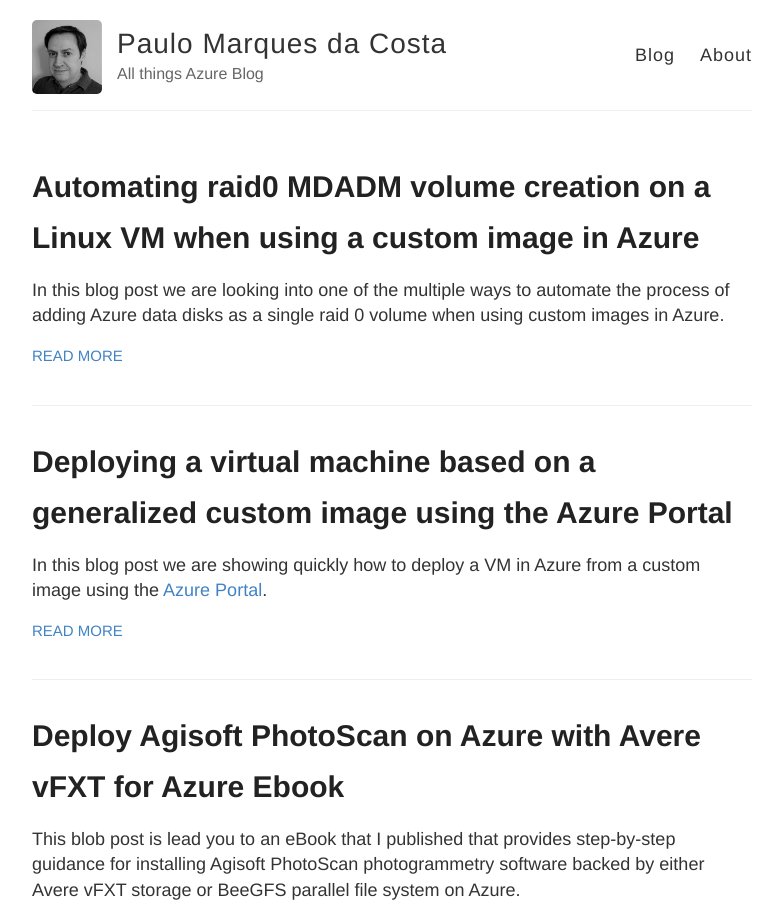
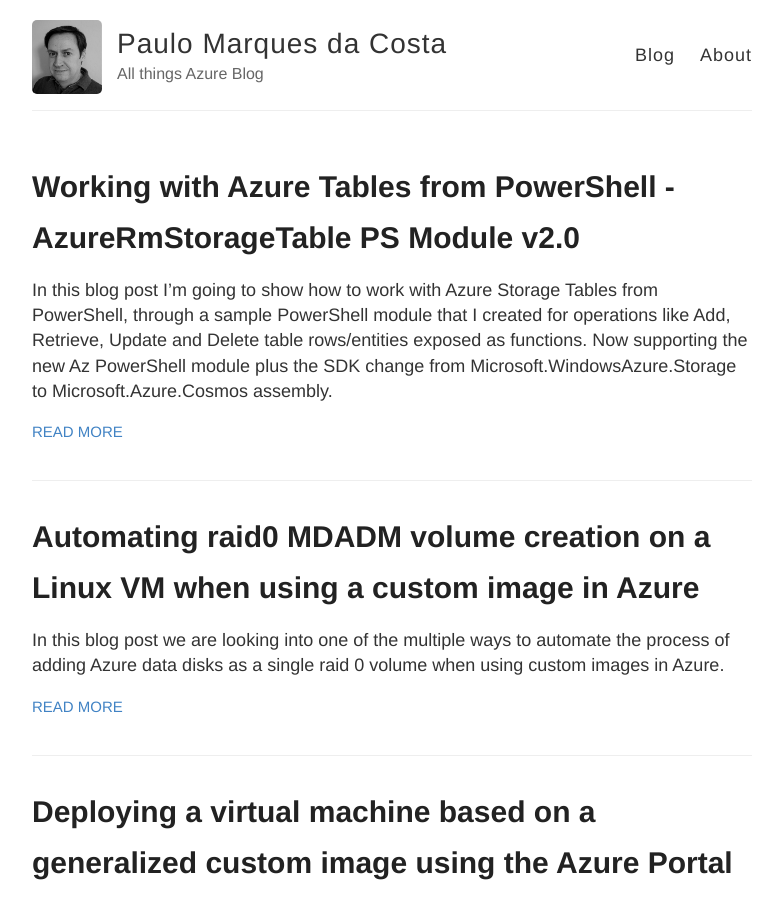
Before and after one commit to paulomarquesc/paulomarquesc.github.io, a Jekyll site: the page built from index.html, in a window 1280 px wide and 900 px high. Shown: the whole window, without its empty margins (248-1031 px from the left). Built offline with Jekyll 4.4.1, drawn with Linux system fonts in a browser that asks for light colours; part of the change alters nothing that is shown.

Commit message:
adding blog about storage tables module

```diff
--- a/_drafts/2019-3-15-working-with-azure-storage-tables-from-powershell.md
+++ b/_posts/2019-3-15-working-with-azure-storage-tables-from-powershell.md
@@ -10,9 +10,24 @@ In this blog post I’m going to show how to work with Azure Storage Tables from
 
 <!--more-->
 
-## Updates
+# In this blog post
 
-<span style="color:red">**Update 03/14/2019**</span>: Updates to use the new Az.Storage PowerShell module, which is now the requirement for this module to work since the old Microsoft.WindowsAzure.Storage assembly got replaced by Microsoft.Azure.Cosmos. It also runs on PowerShell core as well, tested on PS 5.1, PS 6.2 and Linux PS. Kudos to [jakedenyer](https://github.com/jakedenyer) for his contributions on async methods.
+Topics covered in this blog post:
+
+* [Updates](#updates)
+* [Introduction](#intro)
+* [Requirements](#requirements)
+* [Installation/Source Code](#install)
+* [Using Azure Storage Table PowerShell Module](#psstoragetable)
+  * [Adding Rows/Entities](#adding)
+  * [Retrieving Rows/Entities](#retrieving)
+  * [Updating an entity](#updating)
+  * [Deleting rows/entities](#deleting)
+* [References](#references)
+
+## Updates<a name="updates"></a>
+
+<span style="color:red">**Update 03/26/2019**</span>: Updates to use the new Az.Storage PowerShell module, which is now the requirement for this module to work since the old Microsoft.WindowsAzure.Storage assembly got replaced by Microsoft.Azure.Cosmos. It also runs on PowerShell core as well, tested on PS 5.1, PS 6.2 and Linux PS. Kudos to [jakedenyer](https://github.com/jakedenyer) for his contributions on async methods.
 
 **Update 03/08/2018**: Due to a number of conflicts related to assemblies needed on Storage Tables and Cosmos DB, as of this date, Cosmos DB support was removed from this module and I'll be working in a separate module for Cosmos DB and this will be release shortly.
 
@@ -22,23 +37,23 @@ In this blog post I’m going to show how to work with Azure Storage Tables from
 
 **Release Notes**: For more details about updates being done in the module, please refer to its release notes on [GitHub](https://github.com/paulomarquesc/AzureRmStorageTable/blob/master/ReleaseNotes.md).
 
-## Introduction
+## Introduction<a name="intro"></a>
 Azure Storage Tables is one of the four Microsoft Azure Storage abstractions available (Blobs, Queues and Azure Files are the other ones) at the time that this blog was written. It is basically a way to store data in a structured way on a non relational database system (meaning, not an RDBMS system) based on key-value pairs.
 
 Since up to today there are no official cmdlets to support entity/row management inside the tables from Azure PowerShell module, I decided to create this simple module to help IT Pros to leverage this service without having knowledge of .NET framework through some simple cmdlets as follows:
 
-| **Cmdlet**                         | **Description**                                                                                             |
-|------------------------------------|-------------------------------------------------------------------------------------------------------------|
-| Add-AzTableRow                     | Adds a row/entity to a specified table                                                                      |
-| Get-AzTableRow                     | Used to return entities from a table with several options, this replaces all other Get-AzTable<XYZ> cmdlets.|
-| Get-AzTableRowAll                  | (Deprecated) Returns all rows/entities from a storage table - no Filtering                                  |
-| Get-AzTableRowByColumnName         | (Deprecated) Returns one or more rows/entities based on a specified column and its value                    |
-| Get-AzTableRowByCustomFilter       | Returns one or more rows/entities based on custom Filter                                                    |
-| Get-AzTableRowByPartitionKey       | Returns one or more rows/entities based on Partition Key                                                    |
-| Get-AzTableRowByPartitionKeyRowKey | Returns one entity based on Partition Key and RowKey                                                        |
-| Get-AzTableTable                   | Gets a Table object to be used in all other cmdlets                                                         |
-| Remove-AzTableRow                  | Removes a specified table row                                                                               |
-| Update-AzTableRow                  | Updates a table entity                                                                                      |
+| **Cmdlet**                         | **Description**                                                                                              |
+| ---------------------------------- | ------------------------------------------------------------------------------------------------------------ |
+| Add-AzTableRow                     | Adds a row/entity to a specified table                                                                       |
+| Get-AzTableRow                     | Used to return entities from a table with several options, this replaces all other Get-AzTable<XYZ> cmdlets. |
+| Get-AzTableRowAll                  | (Deprecated) Returns all rows/entities from a storage table - no Filtering                                   |
+| Get-AzTableRowByColumnName         | (Deprecated) Returns one or more rows/entities based on a specified column and its value                     |
+| Get-AzTableRowByCustomFilter       | Returns one or more rows/entities based on custom Filter                                                     |
+| Get-AzTableRowByPartitionKey       | Returns one or more rows/entities based on Partition Key                                                     |
+| Get-AzTableRowByPartitionKeyRowKey | Returns one entity based on Partition Key and RowKey                                                         |
+| Get-AzTableTable                   | Gets a Table object to be used in all other cmdlets                                                          |
+| Remove-AzTableRow                  | Removes a specified table row                                                                                |
+| Update-AzTableRow                  | Updates a table entity                                                                                       |
 
 > Note: For compabilitiy purposes, aliases were created for the old noun style `AzureStorageTable`. New noun, `AzTable`, is the replacement that will allow you to automatically load the `AzureRmStorageTable`. If you wish to continue to use the old names, make sure you explicitly load the module before using them.
 
@@ -49,7 +64,7 @@ There are a number of use cases for an IT Pro work with Azure Tables from PowerS
 * VM Deployment scripts, where it becomes a central location for logs
 * Easily extract Performance and Diagnostics data from VMs with Diagnostics enabled
 
-## Requirements
+## Requirements<a name="requirements"></a>
 PowerShell 5.1 or greater (this is also supported on Linux PowerShell)
 This module requires the new [Az Modules](https://docs.microsoft.com/en-us/powershell/azure/new-azureps-module-az?view=azps-1.5.0):
 * Az.Storage (1.0.3 or greater)
@@ -59,14 +74,14 @@ You can get this information by issuing the following command line from PowerShe
 
 {% gist paulomarquesc/4f89769c3a243b79c5784053a24addfc %}
 
-## Installation/Source Code
+## Installation/Source Code<a name="install"></a>
 Since this module is published on [PowerShell Gallery](https://www.powershellgallery.com/packages/AzureRmStorageTable), you can install this module directly from PowerShell 5.1 or greater and Windows 10 / Windows Server 2016 / Linux by executing the following cmdlet in an elevated (Windows) PowerShell command prompt window:
 
 {% gist paulomarquesc/2540cd5260c2ac475be066c4aac18182 %}
 
 As an alternative, you can manually download the module from my GitHub repository [here](https://github.com/paulomarquesc/AzureRmStorageTable) and extract to `C:\Program Files\WindowsPowerShell\Modules` for PowerShell 5.1 or  `C:\Program Files\PowerShell\Modules` for PowerShell 6.2 , or greater, and rename the folder to AzureRmStorageTable. Please remember to **unblock** the zip file before extracting it.
 
-## Working with Azure Storage Table PowerShell Module
+## Using Azure Storage Table PowerShell Module<a name="psstoragetable"></a>
 The following steps will walk you through loading the module and perform one or more example tasks of the basic operations offered in this module.
 
 Before you start working with it, you need to authenticate to Azure and select the correct subscription if you have multiple subscriptions:
@@ -99,8 +114,7 @@ Optionally, you can obtain the table reference by using the Az.Storage cmdlets:
 
 Up to this point we just prepared our PowerShell session by authenticating, importing the module, setting up some variables and getting our table, from this point moving forward we will focus on the basic operations exposed through the module. I’m creating a section per function/operation.
 
-
-### Adding Rows/Entities
+### Adding Rows/Entities<a name="adding"></a>
 #### Adding lines one by one
 
 {% gist paulomarquesc/8e5b613fe928b74d4ff238a159f79970 %}
@@ -119,8 +133,7 @@ If we open [Azure Storage Explorer](https://azure.microsoft.com/en-us/features/s
 
 ![storage explorer](/assets/{{postPath}}/image390.png)
 
-
-### Retrieving Rows/Entities
+### Retrieving Rows/Entities<a name="retrieving"></a>
 
 When retrieving rows using the functions described below, they will return a **PSObject** instead of a **DynamicTableEntity** and since they will give you some extra work to manipulate/access the properties I decided to make the Get cmdlets return PSObject instead.
 
@@ -188,7 +201,7 @@ Result
 
 ![string filter](/assets/{{postPath}}/image397.png)
 
-### Updating an entity
+### Updating an entity<a name="updating"></a>
 
 This process requires three steps:
 
@@ -206,7 +219,7 @@ Result
 
 ![updating](/assets/{{postPath}}/image398.png)
 
-### Deleting rows/entities
+### Deleting rows/entities<a name="deleting"></a>
 
 Similarly to the update process here we have two steps as follows unless you know the partitionKey and rowKey properties, in this case you can delete directly:
 
@@ -241,7 +254,7 @@ Result
 
 {% gist paulomarquesc/16311d57908ab06ebc866233bce92bc2 %}
 
-## References
+## References<a name="references"></a>
 
 For more information about Azure Storage Tables, please refer to the following documents:
 
```
